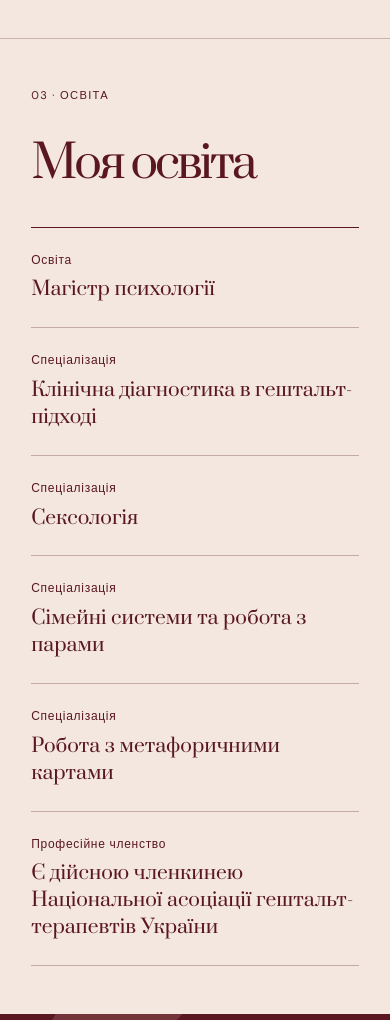
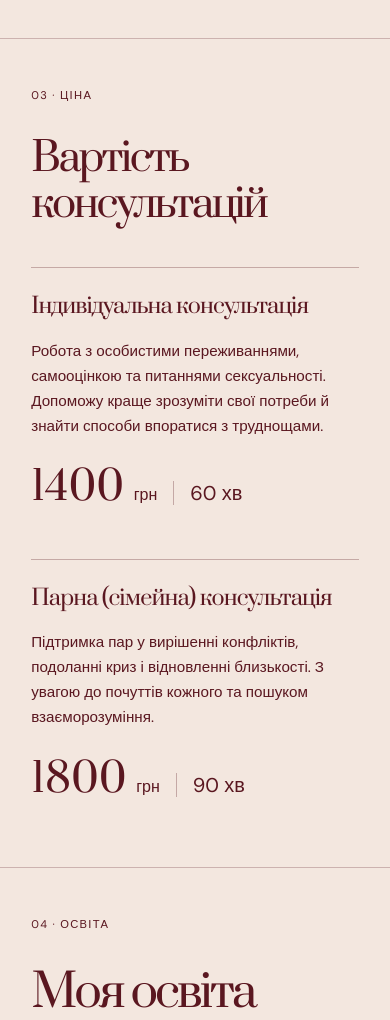
Before and after one commit to cleg/natalimala.com, a plain HTML site: page index.html in a window 390 px wide. Shown: the part 3480-4500 px from the top of the page. Drawn offline with Linux system fonts and the light colour scheme.

Commit message:
Add consultation pricing section

```diff
--- a/index.html
+++ b/index.html
@@ -42,6 +42,7 @@
       <nav aria-label="Основна навігація">
         <a href="#about">Про мене</a>
         <a href="#areas">Напрями роботи</a>
+        <a href="#price">Ціна</a>
         <a href="#contact">Контакти</a>
       </nav>
       <a class="header-contact" href="#contact" data-analytics-event="contact_cta_click" data-analytics-source="header">Записатися <span aria-hidden="true">↗</span></a>
@@ -163,9 +164,26 @@
         </ul>
       </section>
 
+      <section class="pricing section" id="price" aria-labelledby="price-title">
+        <p class="section-label">03 · Ціна</p>
+        <h2 id="price-title">Вартість консультацій</h2>
+        <div class="pricing-grid">
+          <article class="price-card" aria-labelledby="individual-price-title">
+            <h3 id="individual-price-title">Індивідуальна консультація</h3>
+            <p class="price-description">Робота з особистими переживаннями, самооцінкою та питаннями сексуальності. Допоможу краще зрозуміти свої потреби й знайти способи впоратися з труднощами.</p>
+            <p class="price-amount">1400 <span>грн</span><span class="price-duration">60 хв</span></p>
+          </article>
+          <article class="price-card" aria-labelledby="couple-price-title">
+            <h3 id="couple-price-title">Парна (сімейна) консультація</h3>
+            <p class="price-description">Підтримка пар у вирішенні конфліктів, подоланні криз і відновленні близькості. З увагою до почуттів кожного та пошуком взаєморозуміння.</p>
+            <p class="price-amount">1800 <span>грн</span><span class="price-duration">90 хв</span></p>
+          </article>
+        </div>
+      </section>
+
       <section class="education section" id="education" aria-labelledby="education-title">
         <div class="education-heading">
-          <p class="section-label">03 · Освіта</p>
+          <p class="section-label">04 · Освіта</p>
           <h2 id="education-title">Моя освіта</h2>
         </div>
         <ul class="education-list">
@@ -180,7 +198,7 @@
 
       <section class="contact" id="contact" aria-labelledby="contact-title">
         <div class="contact-ring" aria-hidden="true"></div>
-        <p class="section-label">04 · Контакти</p>
+        <p class="section-label">05 · Контакти</p>
         <div class="contact-layout">
           <div class="contact-intro">
             <h2 id="contact-title">Почнемо<br />з розмови?</h2>
--- a/styles.css
+++ b/styles.css
@@ -93,6 +93,19 @@ h2 { font-size: clamp(2.85rem, 5.4vw, 5.5rem); }
   .education-list { margin-top: 0; }
 }
 
+.pricing { border-top: 1px solid rgba(90, 23, 32, .25); }
+.pricing h2 { margin-top: 2rem; font-size: clamp(2.5rem, 4.8vw, 4.8rem); line-height: 1.15; }
+.pricing-grid { display: grid; grid-template-columns: repeat(2, minmax(0, 1fr)); gap: clamp(2rem, 5vw, 5rem); margin-top: 2.5rem; }
+.price-card { border-top: 1px solid rgba(90, 23, 32, .3); display: flex; flex-direction: column; align-items: flex-start; padding-top: 1.5rem; }
+.price-card h3 { font-family: var(--serif); font-size: clamp(1.35rem, 2vw, 1.8rem); font-weight: 400; letter-spacing: -.04em; line-height: 1.4; margin: 0; }
+.price-description { font-size: .95rem; line-height: 1.65; margin: 1rem 0 1.5rem; }
+.price-amount { font-family: var(--serif); font-size: clamp(2.5rem, 4vw, 3.5rem); line-height: 1.2; margin: auto 0 1rem; }
+.price-amount span { font-family: var(--sans); font-size: 1rem; }
+.price-amount .price-duration { border-left: 1px solid rgba(90, 23, 32, .3); display: inline-block; font-size: .5em; margin-left: .8em; padding-left: .8em; vertical-align: baseline; white-space: nowrap; }
+@media (max-width: 720px) {
+  .pricing-grid { grid-template-columns: 1fr; }
+}
+
 .contact { background: var(--wine); color: var(--ivory); min-height: 690px; overflow: hidden; padding: clamp(5rem, 10vw, 8rem) clamp(1.35rem, 12vw, 12rem); position: relative; }
 .contact > * { position: relative; z-index: 1; }
 .contact .section-label { color: var(--pale-rose); }
```
